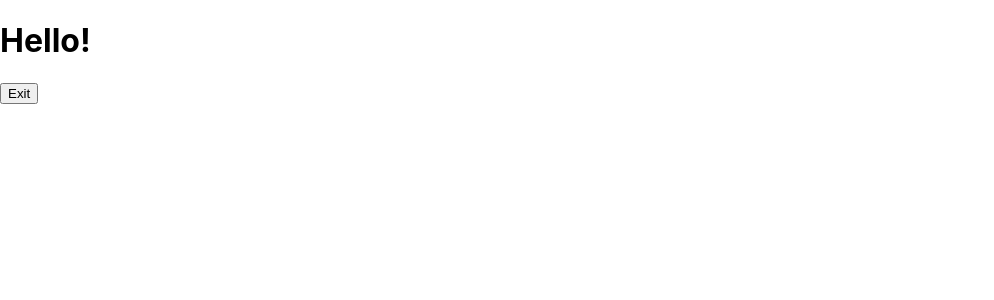
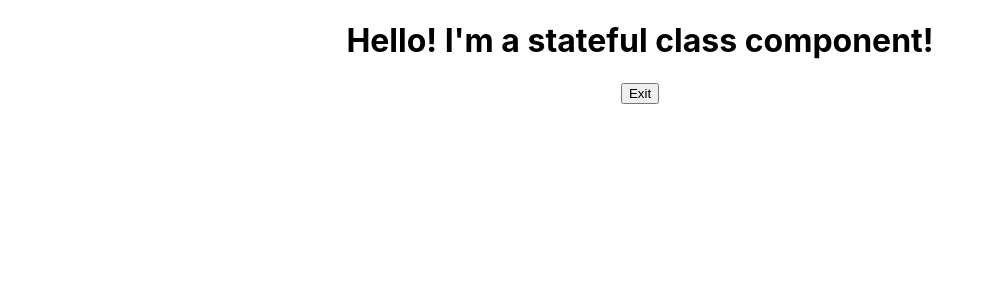
Before and after one commit to alig2039/gitpod-react, a React (Create React App) app in the folder my-app/: page / in a window 1280 px wide. Shown: the top 300 px of the page, without its empty margins (0-994 px from the left). Built offline with nearby package versions, Linux system fonts and the light colour scheme.

Commit message:
state function constructor and rendering from app

```diff
--- a/my-app/src/App.js
+++ b/my-app/src/App.js
@@ -1,24 +1,13 @@
-import React from "react";
+import logo from './logo.svg';
+import './App.css';
+import StatefulGreeting from './components/StatefulGreeting';
 
-class StatefulGreeting extends React.Component{
-
-    constructor(props) {
-        super(props);
-        this.state = {
-            introduction: "Hello!",
-            buttonText: "Exit",
-        };
-    }
-
-
-    render() {
-        return (
-            <div>
-                <h1>{this.state.introduction} {this.props.greeting}</h1>
-                <button>{this.state.buttonText}</button>
-            </div>
-        )
-    }
+function App() {
+  return (
+    <div className="App">
+      <StatefulGreeting greeting="I'm a stateful class component!" name="Mike"/>
+    </div>
+  );
 }
 
-export default StatefulGreeting;
+export default App;
--- a/my-app/src/components/StatefulGreeting.js
+++ b/my-app/src/components/StatefulGreeting.js
@@ -1,11 +1,24 @@
-import { Component } from "react";
+import React from "react";
+
+class StatefulGreeting extends React.Component{
+
+    constructor(props) {
+        super(props);
+        this.state = {
+            introduction: "Hello!",
+            buttonText: "Exit",
+        };
+    }
 
 
-class StateFulGreeing extends React.Component {
-    render(){
-        return <h1>Hello from the  stateful class component!</h1>
-    {
-    {
+    render() {
+        return (
+            <div>
+                <h1>{this.state.introduction} {this.props.greeting}</h1>
+                <button>{this.state.buttonText}</button>
+            </div>
+        )
+    }
+}
 
-
-export default StateFulGreeting;
+export default StatefulGreeting;
```
